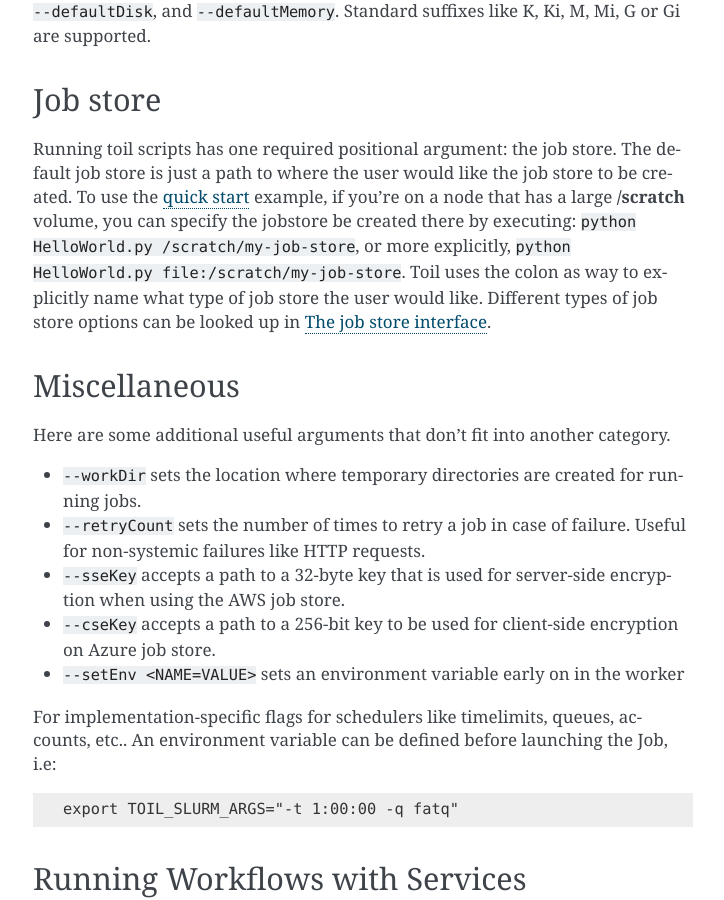
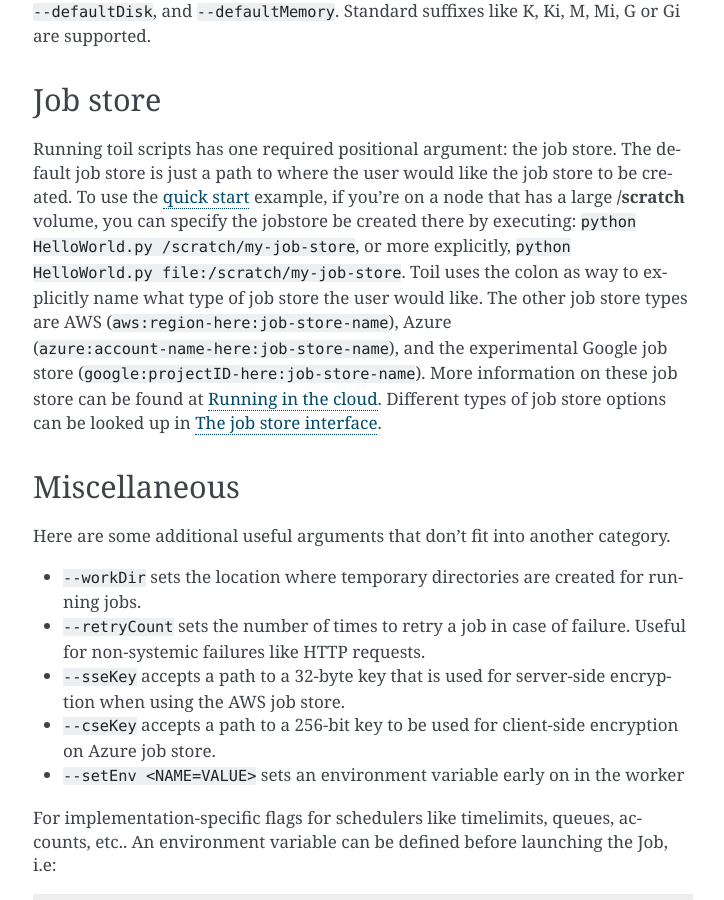
Before and after one commit to DataBiosphere/toil, a Sphinx documentation site: the page built from docs/cli.rst, in a window 1280 px wide and 900 px high, scrolled down 1961 px. Shown: the whole window, without its empty margins (387-1111 px from the left). Built offline with Sphinx 7.4.7, drawn with Linux system fonts in a browser that asks for light colours; the version number could not be read and is left out.

Commit message:
Add cloud job store syntax docs (connected to #1528)

```diff
--- a/docs/cli.rst
+++ b/docs/cli.rst
@@ -89,8 +89,12 @@ Running toil scripts has one required positional argument: the job store.  The d
 to where the user would like the job store to be created. To use the :ref:`quick start <quickstart>` example,
 if you're on a node that has a large **/scratch** volume, you can specify the jobstore be created there by
 executing: ``python HelloWorld.py /scratch/my-job-store``, or more explicitly,
-``python HelloWorld.py file:/scratch/my-job-store``.  Toil uses the colon as way to explicitly name what type of
-job store the user would like.  Different types of job store options can be looked up in :ref:`jobStoreInterface`.
+``python HelloWorld.py file:/scratch/my-job-store``. Toil uses the colon as way to explicitly name what type of
+job store the user would like. The other job store types are AWS (``aws:region-here:job-store-name``),
+Azure (``azure:account-name-here:job-store-name``), and the experimental Google
+job store (``google:projectID-here:job-store-name``). More information on these job store can be found
+at :ref:`Cloud_Running`. Different types of job store options can be
+looked up in :ref:`jobStoreInterface`.
 
 Miscellaneous
 -------------
--- a/docs/running/cloud.rst
+++ b/docs/running/cloud.rst
@@ -1,4 +1,6 @@
 .. highlight:: console
+
+.. _Cloud_Running:
 
 Running in the cloud
 ====================
```
